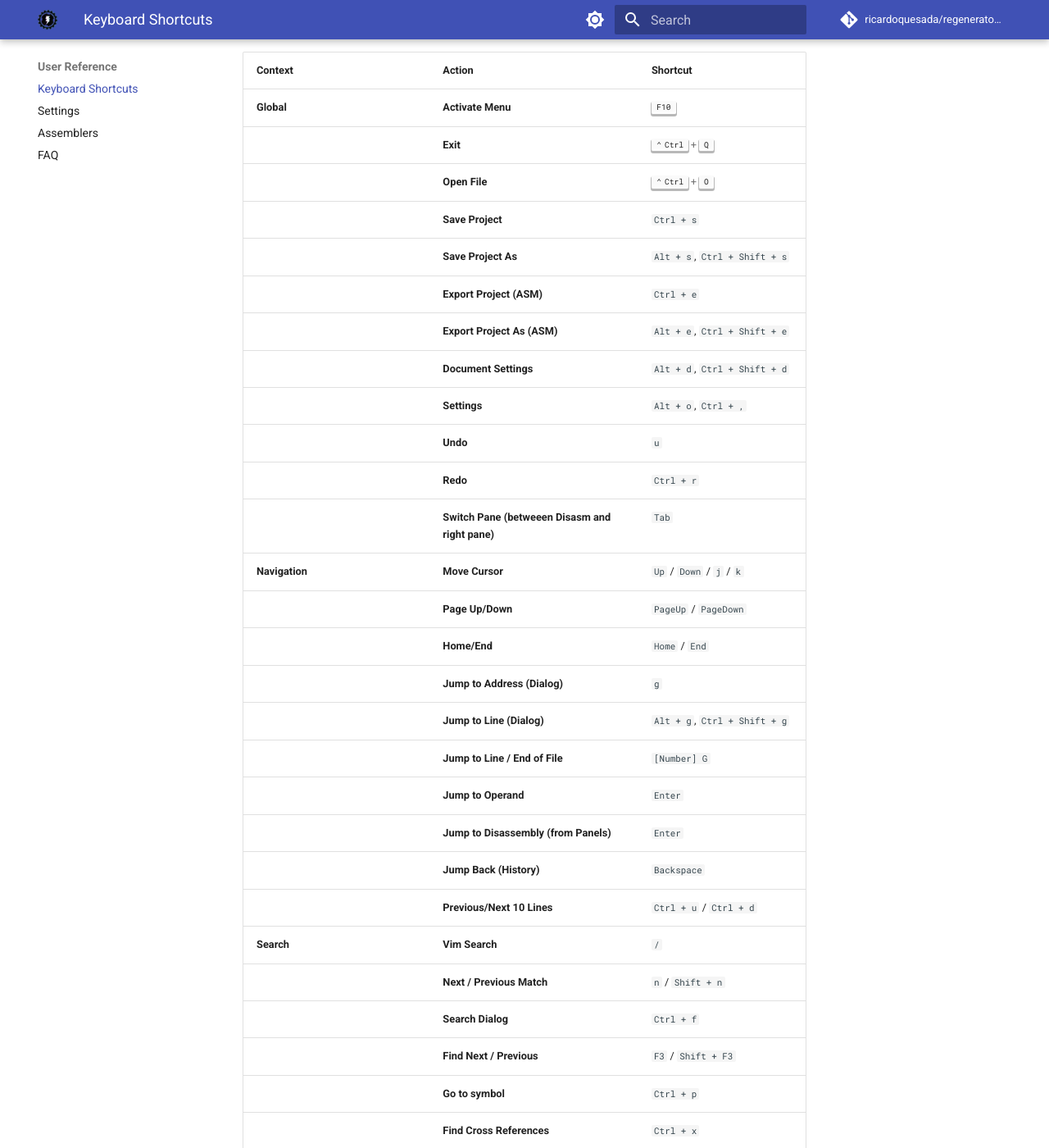
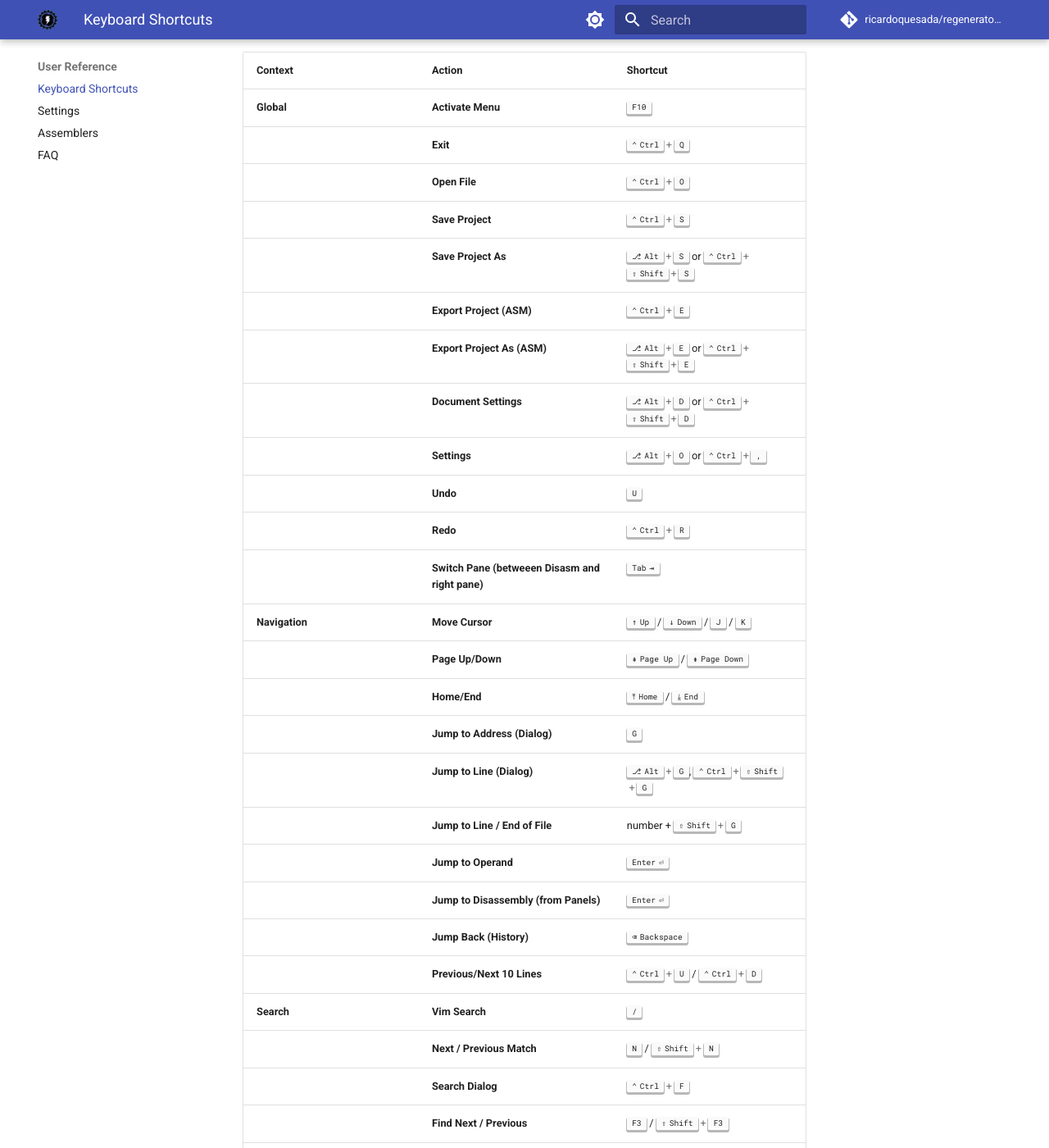
Before and after one commit to ricardoquesada/regenerator2000, an MkDocs documentation site: the page built from docs/keyboard_shortcuts.md, in a window 1280 px wide and 1400 px high, scrolled down 232 px. Shown: the whole window at 82% size. Built offline with MkDocs 1.6.1 and Material for MkDocs 9.7.7, drawn with Linux system fonts in a browser that asks for light colours; comment, search, counter and statistics services are not loaded; some of the changed text lies outside the part shown.

Commit message:
keyboard shortcuts use pymdownx.keys extensions

```diff
--- a/docs/keyboard_shortcuts.md
+++ b/docs/keyboard_shortcuts.md
@@ -3,64 +3,64 @@
 Some actions can be triggered with more than one keyboard combination. This is intentional to ensure compatibility
 across Windows, macOS, and Linux, and different terminal emulators.
 
-| Context                                         | Action                                                | Shortcut                                |
-| :---------------------------------------------- | :---------------------------------------------------- | :-------------------------------------- |
-| **Global**                                      | **Activate Menu**                                     | ++f10++                                 |
-|                                                 | **Exit**                                              | ++ctrl+q++                              |
-|                                                 | **Open File**                                         | ++ctrl+o++                              |
-|                                                 | **Save Project**                                      | `Ctrl + s`                              |
-|                                                 | **Save Project As**                                   | `Alt + s`, `Ctrl + Shift + s`           |
-|                                                 | **Export Project (ASM)**                              | `Ctrl + e`                              |
-|                                                 | **Export Project As (ASM)**                           | `Alt + e`, `Ctrl + Shift + e`           |
-|                                                 | **Document Settings**                                 | `Alt + d`, `Ctrl + Shift + d`           |
-|                                                 | **Settings**                                          | `Alt + o`, `Ctrl + ,`                   |
-|                                                 | **Undo**                                              | `u`                                     |
-|                                                 | **Redo**                                              | `Ctrl + r`                              |
-|                                                 | **Switch Pane (betweeen Disasm and right pane)**      | `Tab`                                   |
-| **Navigation**                                  | **Move Cursor**                                       | `Up` / `Down` / `j` / `k`               |
-|                                                 | **Page Up/Down**                                      | `PageUp` / `PageDown`                   |
-|                                                 | **Home/End**                                          | `Home` / `End`                          |
-|                                                 | **Jump to Address (Dialog)**                          | `g`                                     |
-|                                                 | **Jump to Line (Dialog)**                             | `Alt + g`, `Ctrl + Shift + g`           |
-|                                                 | **Jump to Line / End of File**                        | `[Number] G`                            |
-|                                                 | **Jump to Operand**                                   | `Enter`                                 |
-|                                                 | **Jump to Disassembly (from Panels)**                 | `Enter`                                 |
-|                                                 | **Jump Back (History)**                               | `Backspace`                             |
-|                                                 | **Previous/Next 10 Lines**                            | `Ctrl + u` / `Ctrl + d`                 |
-| **Search**                                      | **Vim Search**                                        | `/`                                     |
-|                                                 | **Next / Previous Match**                             | `n` / `Shift + n`                       |
-|                                                 | **Search Dialog**                                     | `Ctrl + f`                              |
-|                                                 | **Find Next / Previous**                              | `F3` / `Shift + F3`                     |
-|                                                 | **Go to symbol**                                      | `Ctrl + p`                              |
-|                                                 | **Find Cross References**                             | `Ctrl + x`                              |
-| **Selection**                                   | **Toggle Visual Mode**                                | `V`                                     |
-|                                                 | **Select Text**                                       | `Shift + Up/Down` / Visual Mode + `j/k` |
-|                                                 | **Clear Selection**                                   | `Esc`                                   |
-| **Editing (Disassembly)**                       | **Set Label**                                         | `l`                                     |
-|                                                 | **Add Side Comment**                                  | `;`                                     |
-|                                                 | **Add Line Comment**                                  | `:`                                     |
-|                                                 | **Convert to Code**                                   | `c`                                     |
-|                                                 | **Convert to Byte**                                   | `b`                                     |
-|                                                 | **Convert to Word**                                   | `w`                                     |
-|                                                 | **Convert to Address**                                | `a`                                     |
-|                                                 | **Convert to PETSCII Text**                           | `t`                                     |
-|                                                 | **Convert to Screencode Text**                        | `s`                                     |
-|                                                 | **Convert to Undefined**                              | `?`                                     |
-|                                                 | **Next/Prev Immediate Mode Format**                   | `d` / `D`                               |
-|                                                 | **Set Lo/Hi Address**                                 | `<`                                     |
-|                                                 | **Set Hi/Lo Address**                                 | `>`                                     |
-|                                                 | **Toggle Collapsed Block**                            | `Ctrl + k`                              |
-|                                                 | **Toggle Splitter**                                   | `\|`                                    |
-|                                                 | **Analyze**                                           | `Ctrl + a`                              |
-| **Editing (HexDump, Sprites, Charset, Bitmap)** | **Convert to Byte**                                   | `b`                                     |
-| **View**                                        | **Next / Prev Hex Text Mode** (only in Hex Dump View) | `m` / `Shift + m`                       |
-|                                                 | **Toggle Multicolor Sprites** (only in Sprites View)  | `m`                                     |
-|                                                 | **Toggle Multicolor Charset** (only in Charset View)  | `m`                                     |
-|                                                 | **Toggle Bitmap Charset** (only in Bitmap View)       | `m`                                     |
-|                                                 | **Toggle Hex Dump View**                              | `Alt + 2`, `Ctrl + 2`                   |
-|                                                 | **Toggle Sprites View**                               | `Alt + 3`, `Ctrl + 3`                   |
-|                                                 | **Toggle Charset View**                               | `Alt + 4`, `Ctrl + 4`                   |
-|                                                 | **Toggle Blocks View**                                | `Alt + 5`, `Ctrl + 5`                   |
-| **Menus**                                       | **Navigate Menu**                                     | Arrows                                  |
-|                                                 | **Select Item**                                       | `Enter`                                 |
-|                                                 | **Close Menu**                                        | `Esc`                                   |
+| Context                                         | Action                                                | Shortcut                                                      |
+|:------------------------------------------------|:------------------------------------------------------|:--------------------------------------------------------------|
+| **Global**                                      | **Activate Menu**                                     | ++f10++                                                       |
+|                                                 | **Exit**                                              | ++ctrl+q++                                                    |
+|                                                 | **Open File**                                         | ++ctrl+o++                                                    |
+|                                                 | **Save Project**                                      | ++ctrl+s++                                                    |
+|                                                 | **Save Project As**                                   | ++alt+s++ or ++ctrl+shift+s++                                 |
+|                                                 | **Export Project (ASM)**                              | ++ctrl+e++                                                    |
+|                                                 | **Export Project As (ASM)**                           | ++alt+e++ or ++ctrl+shift+e++                                 |
+|                                                 | **Document Settings**                                 | ++alt+d++ or ++ctrl+shift+d++                                 |
+|                                                 | **Settings**                                          | ++alt+o++ or ++ctrl+comma++                                   |
+|                                                 | **Undo**                                              | ++u++                                                         |
+|                                                 | **Redo**                                              | ++ctrl+r++                                                    |
+|                                                 | **Switch Pane (betweeen Disasm and right pane)**      | ++tab++                                                       |
+| **Navigation**                                  | **Move Cursor**                                       | ++up++ / ++down++ / ++j++ / ++k++                             |
+|                                                 | **Page Up/Down**                                      | ++page-up++ / ++page-down++                                   |
+|                                                 | **Home/End**                                          | ++home++ / ++end++                                            |
+|                                                 | **Jump to Address (Dialog)**                          | ++g++                                                         |
+|                                                 | **Jump to Line (Dialog)**                             | ++alt+g++, ++ctrl+shift+g++                                   |
+|                                                 | **Jump to Line / End of File**                        | number + ++shift+g++                                          |
+|                                                 | **Jump to Operand**                                   | ++enter++                                                     |
+|                                                 | **Jump to Disassembly (from Panels)**                 | ++enter++                                                     |
+|                                                 | **Jump Back (History)**                               | ++backspace++                                                 |
+|                                                 | **Previous/Next 10 Lines**                            | ++ctrl+u++ / ++ctrl+d++                                       |
+| **Search**                                      | **Vim Search**                                        | ++slash++                                                     |
+|                                                 | **Next / Previous Match**                             | ++n++ / ++shift+n++                                           |
+|                                                 | **Search Dialog**                                     | ++ctrl+f++                                                    |
+|                                                 | **Find Next / Previous**                              | ++f3++ / ++shift+f3++                                         |
+|                                                 | **Go to symbol**                                      | ++ctrl+p++                                                    |
+|                                                 | **Find Cross References**                             | ++ctrl+x++                                                    |
+| **Selection**                                   | **Toggle Visual Mode**                                | ++shift+v++                                                   |
+|                                                 | **Select Text**                                       | ++shift+up++ / ++down++ / Visual Mode + ++j++ / ++k++         |
+|                                                 | **Clear Selection**                                   | ++escape++                                                    |
+| **Editing (Disassembly)**                       | **Set Label**                                         | ++l++                                                         |
+|                                                 | **Add Side Comment**                                  | ++semicolon++                                                 |
+|                                                 | **Add Line Comment**                                  | ++colon++                                                     |
+|                                                 | **Convert to Code**                                   | ++c++                                                         |
+|                                                 | **Convert to Byte**                                   | ++b++                                                         |
+|                                                 | **Convert to Word**                                   | ++w++                                                         |
+|                                                 | **Convert to Address**                                | ++a++                                                         |
+|                                                 | **Convert to PETSCII Text**                           | ++t++                                                         |
+|                                                 | **Convert to Screencode Text**                        | ++s++                                                         |
+|                                                 | **Convert to Undefined**                              | ++question-mark++                                             |
+|                                                 | **Next/Prev Immediate Mode Format**                   | ++d++ / ++shift+d++                                           |
+|                                                 | **Set Lo/Hi Address**                                 | ++less-than++                                                 |
+|                                                 | **Set Hi/Lo Address**                                 | ++greater-than++                                              |
+|                                                 | **Toggle Collapsed Block**                            | ++ctrl+k++                                                    |
+|                                                 | **Toggle Splitter**                                   | ++pipe++                                                      |
+|                                                 | **Analyze**                                           | ++ctrl+a++                                                    |
+| **Editing (HexDump, Sprites, Charset, Bitmap)** | **Convert to Byte**                                   | ++b++                                                         |
+| **View**                                        | **Next / Prev Hex Text Mode** (only in Hex Dump View) | ++m++ / ++shift+m++                                           |
+|                                                 | **Toggle Multicolor Sprites** (only in Sprites View)  | ++m++                                                         |
+|                                                 | **Toggle Multicolor Charset** (only in Charset View)  | ++m++                                                         |
+|                                                 | **Toggle Bitmap Charset** (only in Bitmap View)       | ++m++                                                         |
+|                                                 | **Toggle Hex Dump View**                              | ++alt+2++ or ++ctrl+2++                                       |
+|                                                 | **Toggle Sprites View**                               | ++alt+3++ or ++ctrl+3++                                       |
+|                                                 | **Toggle Charset View**                               | ++alt+4++ or ++ctrl+4++                                       |
+|                                                 | **Toggle Blocks View**                                | ++alt+5++ or ++ctrl+5++                                       |
+| **Menus**                                       | **Navigate Menu**                                     | ++arrow-up++, ++arrow-down++, ++arrow-left++, ++arrow-right++ |
+|                                                 | **Select Item**                                       | ++enter++                                                     |
+|                                                 | **Close Menu**                                        | ++escape++                                                    |
```
